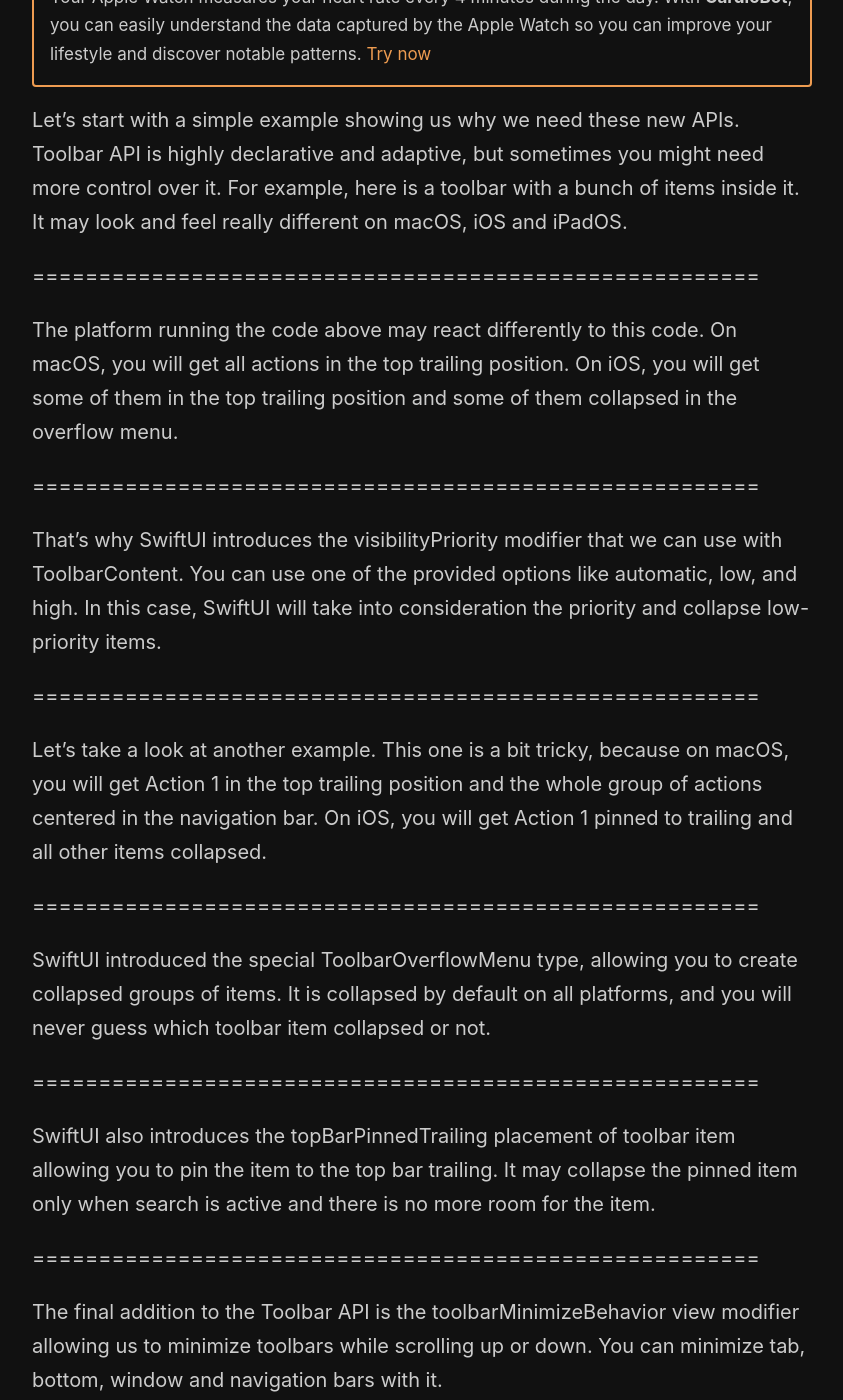
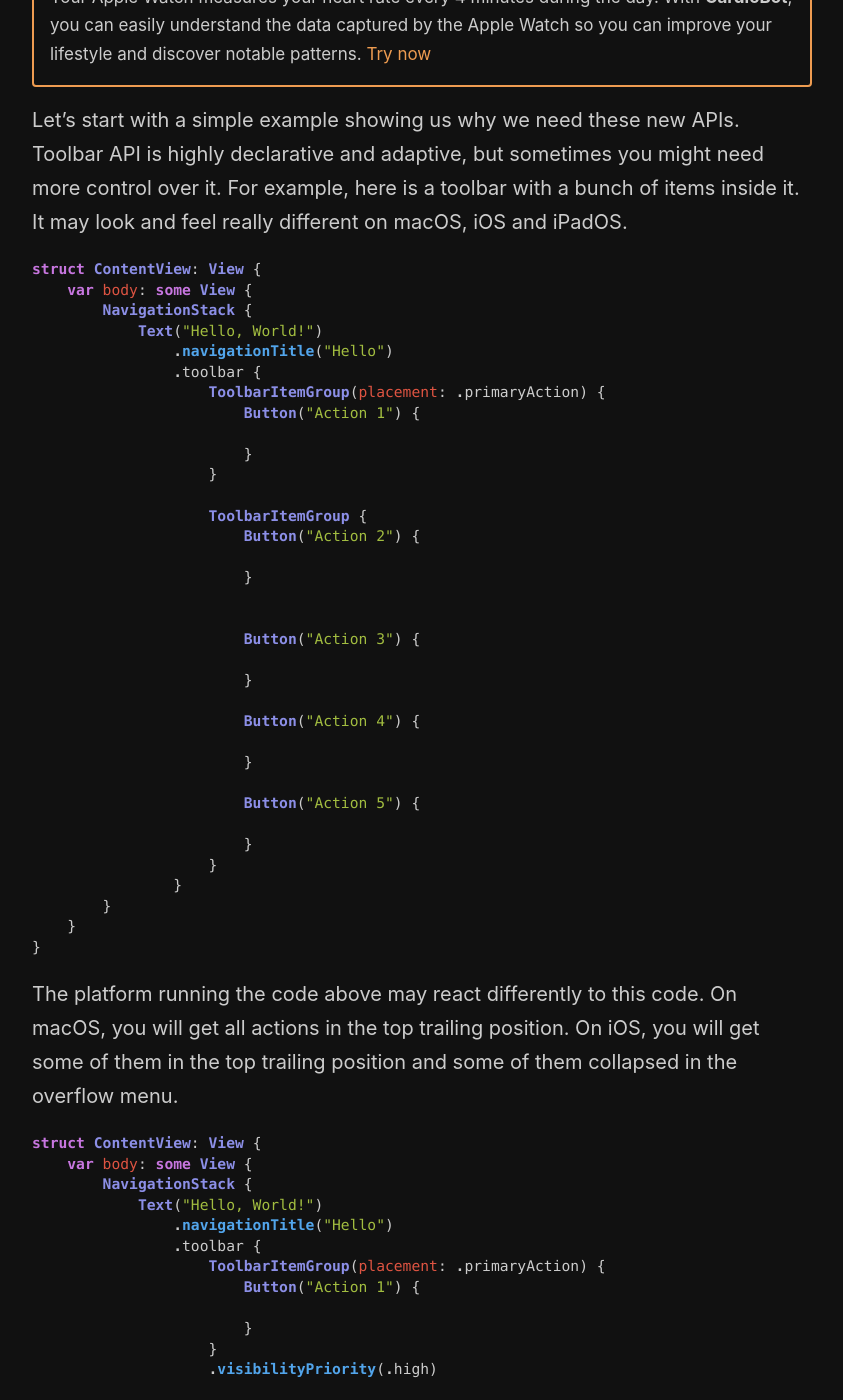
Before and after one commit to mecid/mecid.github.io, a Jekyll site: the page built from _posts/2026-06-23-taking-control-of-toolbar-items-in-swiftui.md, in a window 1280 px wide and 1400 px high, scrolled down 509 px. Shown: the whole window, without its empty margins (218-1061 px from the left). Built offline with Jekyll 4.4.1, drawn with Linux system fonts in a browser that asks for light colours; some of the changed text lies outside the part shown.

Commit message:
toolbar code examples added

````diff
--- a/_posts/2026-06-23-taking-control-of-toolbar-items-in-swiftui.md
+++ b/_posts/2026-06-23-taking-control-of-toolbar-items-in-swiftui.md
@@ -10,28 +10,240 @@
 Let’s start with a simple example showing us why we need these new APIs.
 Toolbar API is highly declarative and adaptive, but sometimes you might need more control over it. For example, here is a toolbar with a bunch of items inside it. It may look and feel really different on macOS, iOS and iPadOS.
 
-=======================================================
+```swift
+struct ContentView: View {
+    var body: some View {
+        NavigationStack {
+            Text("Hello, World!")
+                .navigationTitle("Hello")
+                .toolbar {
+                    ToolbarItemGroup(placement: .primaryAction) {
+                        Button("Action 1") {
+
+                        }
+                    }
+
+                    ToolbarItemGroup {
+                        Button("Action 2") {
+
+                        }
+
+
+                        Button("Action 3") {
+
+                        }
+
+                        Button("Action 4") {
+
+                        }
+
+                        Button("Action 5") {
+
+                        }
+                    }
+                }
+        }
+    }
+}
+```
 
 The platform running the code above may react differently to this code. On macOS, you will get all actions in the top trailing position. On iOS, you will get some of them in the top trailing position and some of them collapsed in the overflow menu.
 
-=======================================================
+```swift
+struct ContentView: View {
+    var body: some View {
+        NavigationStack {
+            Text("Hello, World!")
+                .navigationTitle("Hello")
+                .toolbar {
+                    ToolbarItemGroup(placement: .primaryAction) {
+                        Button("Action 1") {
+
+                        }
+                    }
+                    .visibilityPriority(.high)
+
+                    ToolbarItemGroup {
+                        Button("Action 2") {
+
+                        }
+
+
+                        Button("Action 3") {
+
+                        }
+
+                        Button("Action 4") {
+
+                        }
+
+                        Button("Action 5") {
+
+                        }
+                    }
+                }
+        }
+    }
+}
+```
 
 That’s why SwiftUI introduces the visibilityPriority modifier that we can use with ToolbarContent. You can use one of the provided options like automatic, low, and high. In this case, SwiftUI will take into consideration the priority and collapse low-priority items.
 
 
-=======================================================
+```swift
+struct ContentView: View {
+    var body: some View {
+        NavigationStack {
+            Text("Hello, World!")
+                .navigationTitle("Hello")
+                .toolbar {
+                    ToolbarItemGroup(placement: .primaryAction) {
+                        Button("Action 1") {
+
+                        }
+                    }
+
+                    ToolbarItemGroup(placement: .secondaryAction) {
+                        Button("Action 2") {
+
+                        }
+
+
+                        Button("Action 3") {
+
+                        }
+
+                        Button("Action 4") {
+
+                        }
+
+                        Button("Action 5") {
+
+                        }
+                    }
+                }
+        }
+    }
+}
+```
 
 Let’s take a look at another example. This one is a bit tricky, because on macOS, you will get Action 1 in the top trailing position and the whole group of actions centered in the navigation bar. On iOS, you will get Action 1 pinned to trailing and all other items collapsed.
 
-=======================================================
+```swift
+struct ContentView: View {
+    var body: some View {
+        NavigationStack {
+            Text("Hello, World!")
+                .navigationTitle("Hello")
+                .toolbar {
+                    ToolbarItemGroup(placement: .primaryAction) {
+                        Button("Action 1") {
+
+                        }
+                    }
+
+                    ToolbarOverflowMenu {
+                        Button("Action 2") {
+
+                        }
+
+
+                        Button("Action 3") {
+
+                        }
+
+                        Button("Action 4") {
+
+                        }
+
+                        Button("Action 5") {
+
+                        }
+                    }
+                }
+        }
+    }
+}
+```
 
 SwiftUI introduced the special ToolbarOverflowMenu type, allowing you to create collapsed groups of items. It is collapsed by default on all platforms, and you will never guess which toolbar item collapsed or not.
 
-=======================================================
+```swift
+struct ContentView: View {
+    var body: some View {
+        NavigationStack {
+            Text("Hello, World!")
+                .navigationTitle("Hello")
+                .toolbar {
+                    ToolbarItemGroup(placement: .topBarPinnedTrailing) {
+                        Button("Action 1") {
+
+                        }
+                    }
+
+                    ToolbarItemGroup(placement: .secondaryAction) {
+                        Button("Action 2") {
+
+                        }
+
+
+                        Button("Action 3") {
+
+                        }
+
+                        Button("Action 4") {
+
+                        }
+
+                        Button("Action 5") {
+
+                        }
+                    }
+                }
+        }
+    }
+}
+```
 
 SwiftUI also introduces the topBarPinnedTrailing placement of toolbar item allowing you to pin the item to the top bar trailing. It may collapse the pinned item only when search is active and there is no more room for the item.
 
-=======================================================
+```swift
+struct ContentView: View {
+    var body: some View {
+        NavigationStack {
+            Text("Hello, World!")
+                .navigationTitle("Hello")
+                .toolbar {
+                    ToolbarItemGroup(placement: .topBarPinnedTrailing) {
+                        Button("Action 1") {
+
+                        }
+                    }
+
+                    ToolbarItemGroup(placement: .secondaryAction) {
+                        Button("Action 2") {
+
+                        }
+
+
+                        Button("Action 3") {
+
+                        }
+
+                        Button("Action 4") {
+
+                        }
+
+                        Button("Action 5") {
+
+                        }
+                    }
+                }
+        }
+        .toolbarMinimizeBehavior(.onScrollDown, for: .navigationBar)
+    }
+}
+```
 
 The final addition to the Toolbar API is the toolbarMinimizeBehavior view modifier allowing us to minimize toolbars while scrolling up or down. You can minimize tab, bottom, window and navigation bars with it.
 
````
